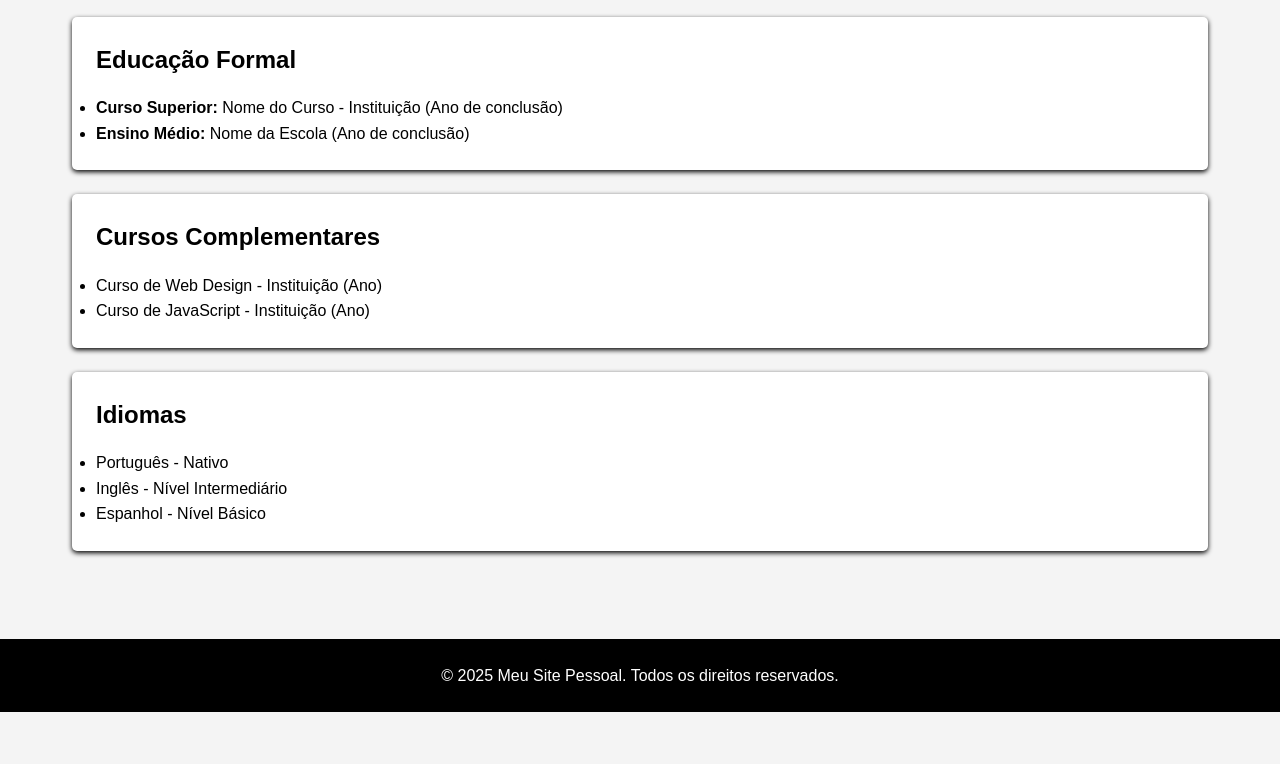
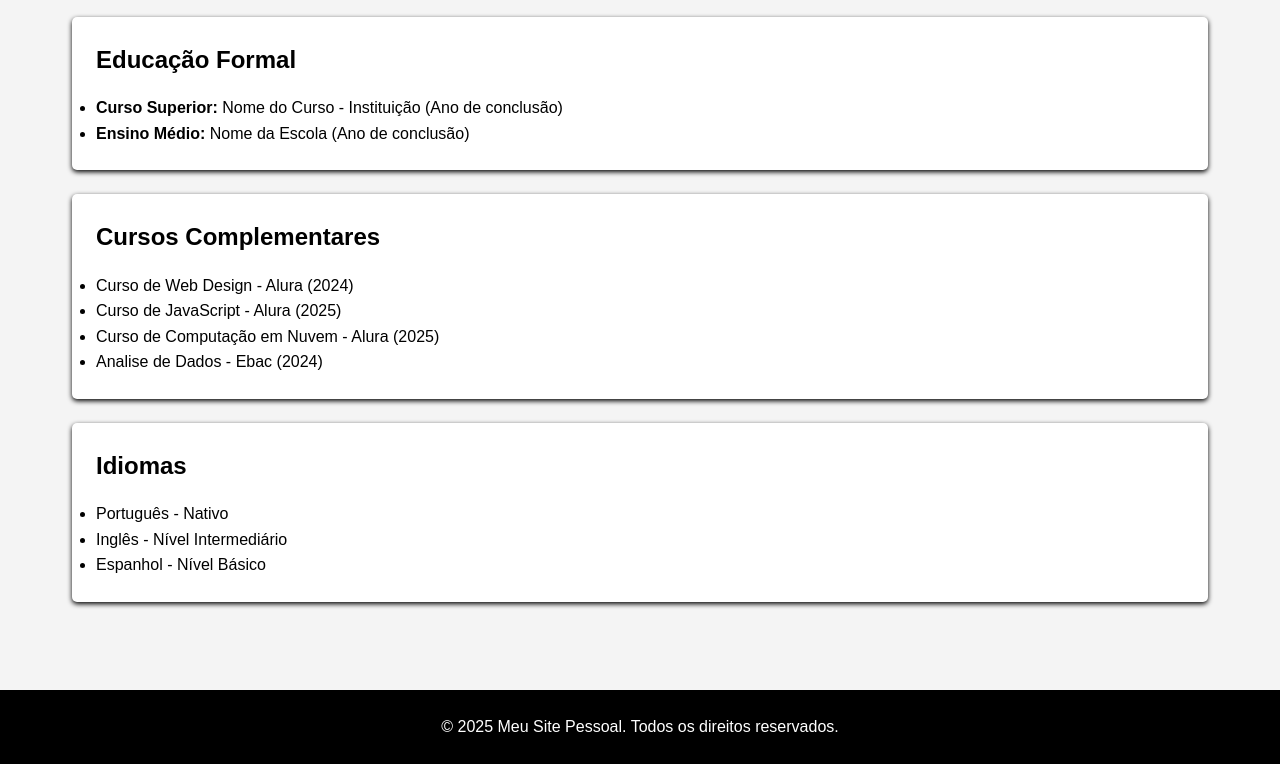
Before and after one commit to luska1612/sitedolucas, a plain HTML site: page formacao.html in a window 1280 px wide. Shown: the part 146-910 px from the top of the page. Before the commit the page ends 858 px from the top, so only its background shows below. Drawn offline with Linux system fonts and the light colour scheme.

Commit message:
Update formacao.html

```diff
--- a/formacao.html
+++ b/formacao.html
@@ -34,8 +34,10 @@
             <article>
                 <h2>Cursos Complementares</h2>
                 <ul>
-                    <li>Curso de Web Design - Instituição (Ano)</li>
-                    <li>Curso de JavaScript - Instituição (Ano)</li>
+                    <li>Curso de Web Design - Alura (2024)</li>
+                    <li>Curso de JavaScript - Alura (2025)</li>
+                    <li>Curso de Computação em Nuvem - Alura (2025)</li>
+                    <li>Analise de Dados - Ebac (2024)</li>
                 </ul>
             </article>
 
```
